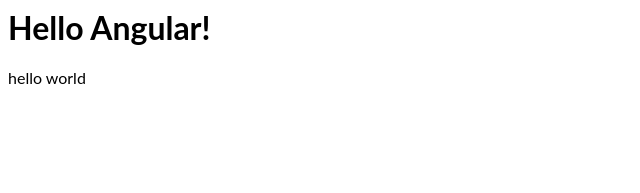
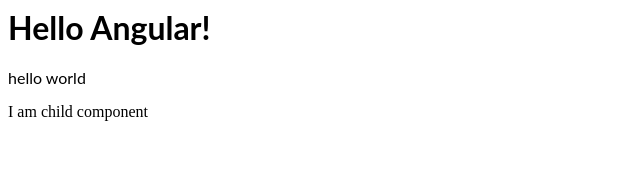
Before and after one commit to solairajesh/angular7-training, an Angular app: page / in a window 1280 px wide. Shown: the top 193 px of the page, without its empty margins (0-640 px from the left). Built offline with nearby package versions, Linux system fonts and the light colour scheme.

Commit message:
added child component

```diff
--- a/src/app/app.component.html
+++ b/src/app/app.component.html
@@ -2,3 +2,4 @@
 <p>
   hello world
 </p>
+<child></child>
--- a/src/app/app.module.ts
+++ b/src/app/app.module.ts
@@ -4,10 +4,11 @@
 
 import { AppComponent } from './app.component';
 import { HelloComponent } from './hello.component';
+import { ChildComponent } from './child-component/child.component';
 
 @NgModule({
   imports:      [ BrowserModule, FormsModule ],
-  declarations: [ AppComponent, HelloComponent ],
+  declarations: [ AppComponent, HelloComponent, ChildComponent ],
   bootstrap:    [ AppComponent ]
 })
 export class AppModule { }
--- /dev/null
+++ b/src/app/child-component/child.component.html
@@ -0,0 +1,4 @@
+
+<p>
+  I am {{ name }}
+</p>
--- /dev/null
+++ b/src/app/child-component/child.component.ts
@@ -0,0 +1,9 @@
+import { Component } from '@angular/core';
+
+@Component({
+  selector: 'child',
+  templateUrl: './child.component.html'
+})
+export class ChildComponent{
+  name = 'child component';
+}
```
